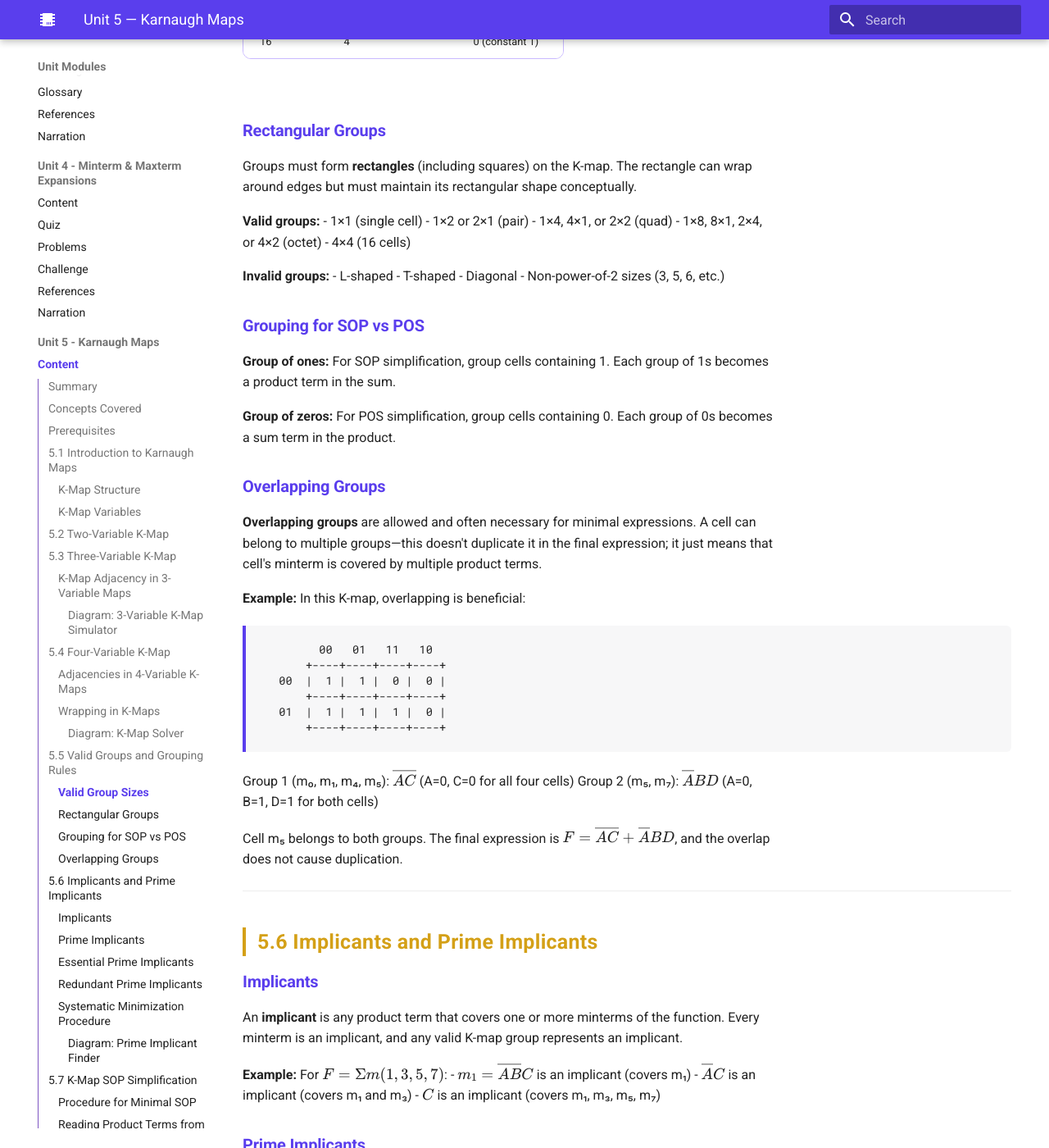
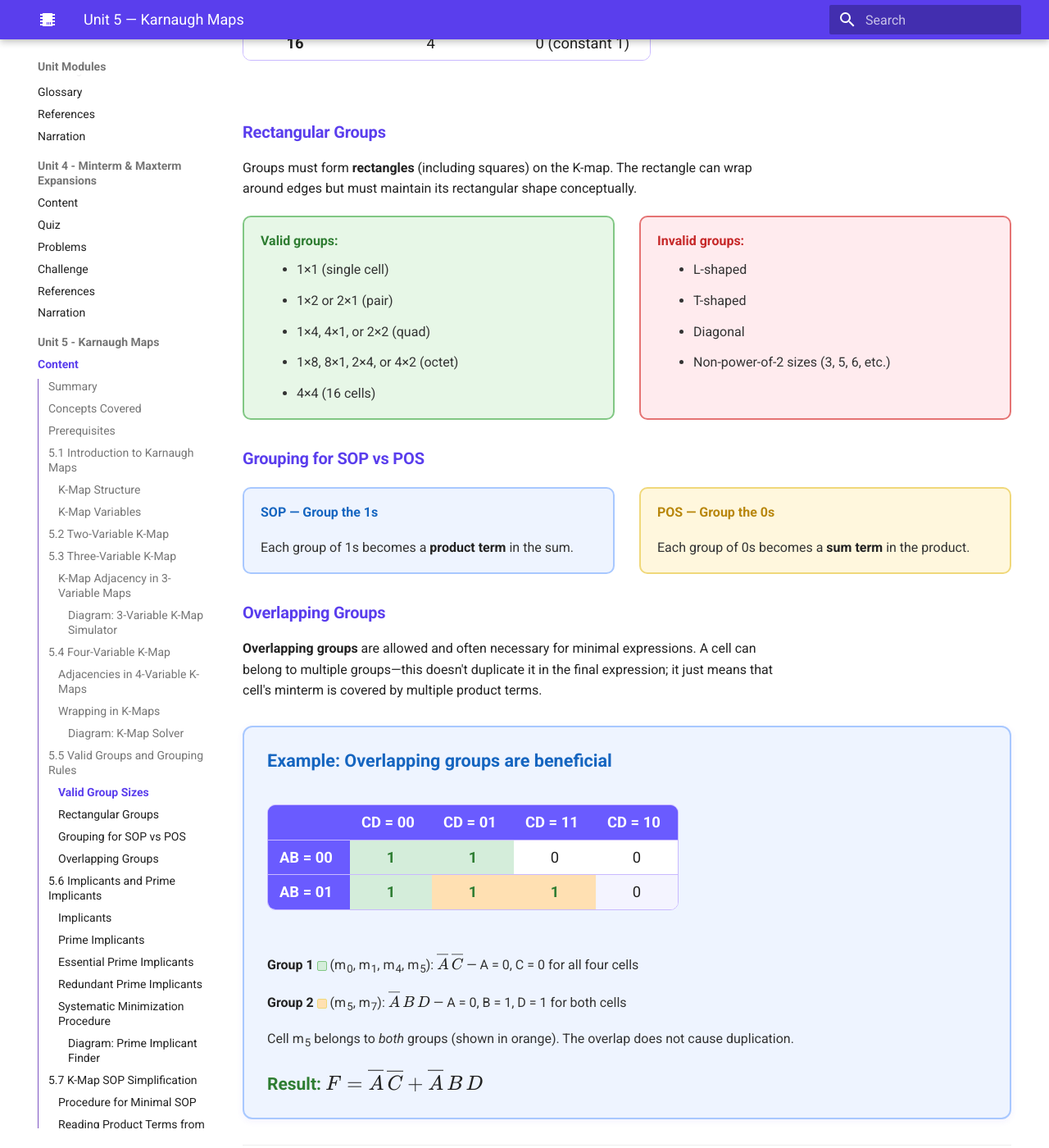
Before and after one commit to Nati-123/intelligent-textbook-ee2301, an MkDocs documentation site: the page built from docs/unit5-karnaugh-maps/index.md, in a window 1280 px wide and 1400 px high, scrolled down 9045 px. Shown: the whole window at 82% size. Built offline with MkDocs 1.6.1 and Material for MkDocs 9.7.7, drawn with Linux system fonts in a browser that asks for light colours; nearby versions of some CDN libraries.

Commit message:
Restyle Unit 5 section 5.5: styled tables, valid/invalid group cards, SOP/POS cards, overlap example
Co-Authored-By: Claude Opus 4.6 <noreply@anthropic.com>

````diff
--- a/docs/unit5-karnaugh-maps/index.md
+++ b/docs/unit5-karnaugh-maps/index.md
@@ -399,56 +399,87 @@ Implementation: p5.js with interactive canvas
 
 Groups in a K-map must contain a **power of 2** cells: 1, 2, 4, 8, 16, etc. Each doubling of group size eliminates one variable from the product term.
 
-| Group Size | Variables Eliminated | Literals in Term |
-|------------|---------------------|------------------|
-| 1 | 0 | n (all variables) |
-| 2 | 1 | n-1 |
-| 4 | 2 | n-2 |
-| 8 | 3 | n-3 |
-| 16 | 4 | 0 (constant 1) |
+<table style="font-size: 0.92rem; margin: 1.2rem auto; border-collapse: collapse;">
+<thead><tr style="background: #6A5BFF; color: #fff;"><th style="padding: 6px 18px;">Group Size</th><th style="padding: 6px 18px;">Variables Eliminated</th><th style="padding: 6px 18px;">Literals in Term</th></tr></thead>
+<tbody>
+<tr><td style="padding: 6px 18px; text-align: center; font-weight: 700;">1</td><td style="padding: 6px 18px; text-align: center;">0</td><td style="padding: 6px 18px; text-align: center;">n (all variables)</td></tr>
+<tr style="background: #f4f4ff;"><td style="padding: 6px 18px; text-align: center; font-weight: 700;">2</td><td style="padding: 6px 18px; text-align: center;">1</td><td style="padding: 6px 18px; text-align: center;">n &minus; 1</td></tr>
+<tr><td style="padding: 6px 18px; text-align: center; font-weight: 700;">4</td><td style="padding: 6px 18px; text-align: center;">2</td><td style="padding: 6px 18px; text-align: center;">n &minus; 2</td></tr>
+<tr style="background: #f4f4ff;"><td style="padding: 6px 18px; text-align: center; font-weight: 700;">8</td><td style="padding: 6px 18px; text-align: center;">3</td><td style="padding: 6px 18px; text-align: center;">n &minus; 3</td></tr>
+<tr><td style="padding: 6px 18px; text-align: center; font-weight: 700;">16</td><td style="padding: 6px 18px; text-align: center;">4</td><td style="padding: 6px 18px; text-align: center;">0 (constant 1)</td></tr>
+</tbody>
+</table>
 
 ### Rectangular Groups
 
 Groups must form **rectangles** (including squares) on the K-map. The rectangle can wrap around edges but must maintain its rectangular shape conceptually.
 
-**Valid groups:**
-- 1×1 (single cell)
-- 1×2 or 2×1 (pair)
-- 1×4, 4×1, or 2×2 (quad)
-- 1×8, 8×1, 2×4, or 4×2 (octet)
-- 4×4 (16 cells)
+<div style="display: flex; gap: 1.5rem; flex-wrap: wrap; margin: 1rem 0;">
 
-**Invalid groups:**
-- L-shaped
-- T-shaped
-- Diagonal
-- Non-power-of-2 sizes (3, 5, 6, etc.)
+<div style="flex: 1; min-width: 200px; background: #E7F7E7; border: 2px solid #81C784; border-radius: 10px; padding: 16px 20px;">
+<p style="color: #2E7D32; font-weight: 700; margin-top: 0; margin-bottom: 8px;">Valid groups:</p>
+<ul style="margin: 0; color: #333; line-height: 1.85; padding-left: 1.2rem;">
+<li>1&times;1 (single cell)</li>
+<li>1&times;2 or 2&times;1 (pair)</li>
+<li>1&times;4, 4&times;1, or 2&times;2 (quad)</li>
+<li>1&times;8, 8&times;1, 2&times;4, or 4&times;2 (octet)</li>
+<li>4&times;4 (16 cells)</li>
+</ul>
+</div>
+
+<div style="flex: 1; min-width: 200px; background: #FFEBEE; border: 2px solid #E57373; border-radius: 10px; padding: 16px 20px;">
+<p style="color: #C62828; font-weight: 700; margin-top: 0; margin-bottom: 8px;">Invalid groups:</p>
+<ul style="margin: 0; color: #333; line-height: 1.85; padding-left: 1.2rem;">
+<li>L-shaped</li>
+<li>T-shaped</li>
+<li>Diagonal</li>
+<li>Non-power-of-2 sizes (3, 5, 6, etc.)</li>
+</ul>
+</div>
+
+</div>
 
 ### Grouping for SOP vs POS
 
-**Group of ones:** For SOP simplification, group cells containing 1. Each group of 1s becomes a product term in the sum.
+<div style="display: flex; gap: 1.5rem; flex-wrap: wrap; margin: 1rem 0;">
 
-**Group of zeros:** For POS simplification, group cells containing 0. Each group of 0s becomes a sum term in the product.
+<div style="flex: 1; min-width: 200px; background: #EEF4FF; border: 2px solid #A8C8FF; border-radius: 10px; padding: 16px 20px;">
+<p style="color: #1565C0; font-weight: 700; margin-top: 0; margin-bottom: 8px;">SOP &mdash; Group the 1s</p>
+<p style="color: #333; line-height: 1.75; margin-bottom: 0;">Each group of 1s becomes a <strong>product term</strong> in the sum.</p>
+</div>
+
+<div style="flex: 1; min-width: 200px; background: #FFF7DD; border: 2px solid #F0D87A; border-radius: 10px; padding: 16px 20px;">
+<p style="color: #B8860B; font-weight: 700; margin-top: 0; margin-bottom: 8px;">POS &mdash; Group the 0s</p>
+<p style="color: #333; line-height: 1.75; margin-bottom: 0;">Each group of 0s becomes a <strong>sum term</strong> in the product.</p>
+</div>
+
+</div>
 
 ### Overlapping Groups
 
 **Overlapping groups** are allowed and often necessary for minimal expressions. A cell can belong to multiple groups—this doesn't duplicate it in the final expression; it just means that cell's minterm is covered by multiple product terms.
 
-**Example:** In this K-map, overlapping is beneficial:
+<div style="background: #EEF4FF; border: 2px solid #A8C8FF; border-radius: 12px; padding: 24px 28px; margin: 1.5rem 0; box-shadow: 0 2px 8px rgba(90,61,237,0.07);" markdown>
 
-```
-        00   01   11   10
-      +----+----+----+----+
-  00  |  1 |  1 |  0 |  0 |
-      +----+----+----+----+
-  01  |  1 |  1 |  1 |  0 |
-      +----+----+----+----+
-```
+<p style="color: #1565C0; font-weight: 700; font-size: 1.08rem; margin-top: 0; margin-bottom: 14px;">Example: Overlapping groups are beneficial</p>
 
-Group 1 (m₀, m₁, m₄, m₅): $\overline{A}\overline{C}$ (A=0, C=0 for all four cells)
-Group 2 (m₅, m₇): $\overline{A}BD$ (A=0, B=1, D=1 for both cells)
+<table style="font-size: 0.92rem; margin: 1rem auto; border-collapse: collapse;">
+<thead><tr style="background: #6A5BFF; color: #fff;"><th style="padding: 6px 14px;"></th><th style="padding: 6px 14px;">CD = 00</th><th style="padding: 6px 14px;">CD = 01</th><th style="padding: 6px 14px;">CD = 11</th><th style="padding: 6px 14px;">CD = 10</th></tr></thead>
+<tbody>
+<tr><td style="padding: 6px 14px; font-weight: 700; background: #6A5BFF; color: #fff;">AB = 00</td><td style="padding: 6px 14px; text-align: center; color: #2E7D32; font-weight: 700; background: #d4edda;">1</td><td style="padding: 6px 14px; text-align: center; color: #2E7D32; font-weight: 700; background: #d4edda;">1</td><td style="padding: 6px 14px; text-align: center;">0</td><td style="padding: 6px 14px; text-align: center;">0</td></tr>
+<tr><td style="padding: 6px 14px; font-weight: 700; background: #6A5BFF; color: #fff;">AB = 01</td><td style="padding: 6px 14px; text-align: center; color: #2E7D32; font-weight: 700; background: #d4edda;">1</td><td style="padding: 6px 14px; text-align: center; color: #2E7D32; font-weight: 700; background: #ffe0b2;">1</td><td style="padding: 6px 14px; text-align: center; color: #2E7D32; font-weight: 700; background: #ffe0b2;">1</td><td style="padding: 6px 14px; text-align: center; background: #f4f4ff;">0</td></tr>
+</tbody>
+</table>
 
-Cell m₅ belongs to both groups. The final expression is $F = \overline{A}\overline{C} + \overline{A}BD$, and the overlap does not cause duplication.
+<p style="color: #333; line-height: 1.75; margin-bottom: 6px;"><strong>Group 1</strong> <span style="display: inline-block; width: 12px; height: 12px; background: #d4edda; border: 1px solid #81C784; border-radius: 2px; vertical-align: middle;"></span> (m<sub>0</sub>, m<sub>1</sub>, m<sub>4</sub>, m<sub>5</sub>): <span class="arithmatex">\(\overline{A}\,\overline{C}\)</span> &mdash; A = 0, C = 0 for all four cells</p>
+
+<p style="color: #333; line-height: 1.75; margin-bottom: 6px;"><strong>Group 2</strong> <span style="display: inline-block; width: 12px; height: 12px; background: #ffe0b2; border: 1px solid #F0D87A; border-radius: 2px; vertical-align: middle;"></span> (m<sub>5</sub>, m<sub>7</sub>): <span class="arithmatex">\(\overline{A}\,B\,D\)</span> &mdash; A = 0, B = 1, D = 1 for both cells</p>
+
+<p style="color: #333; line-height: 1.75;">Cell m<sub>5</sub> belongs to <em>both</em> groups (shown in orange). The overlap does not cause duplication.</p>
+
+<p style="color: #2E7D32; font-weight: 700; font-size: 1.05rem; margin-bottom: 0;">Result: <span class="arithmatex">\(F = \overline{A}\,\overline{C} + \overline{A}\,B\,D\)</span></p>
+
+</div>
 
 ---
 
````
